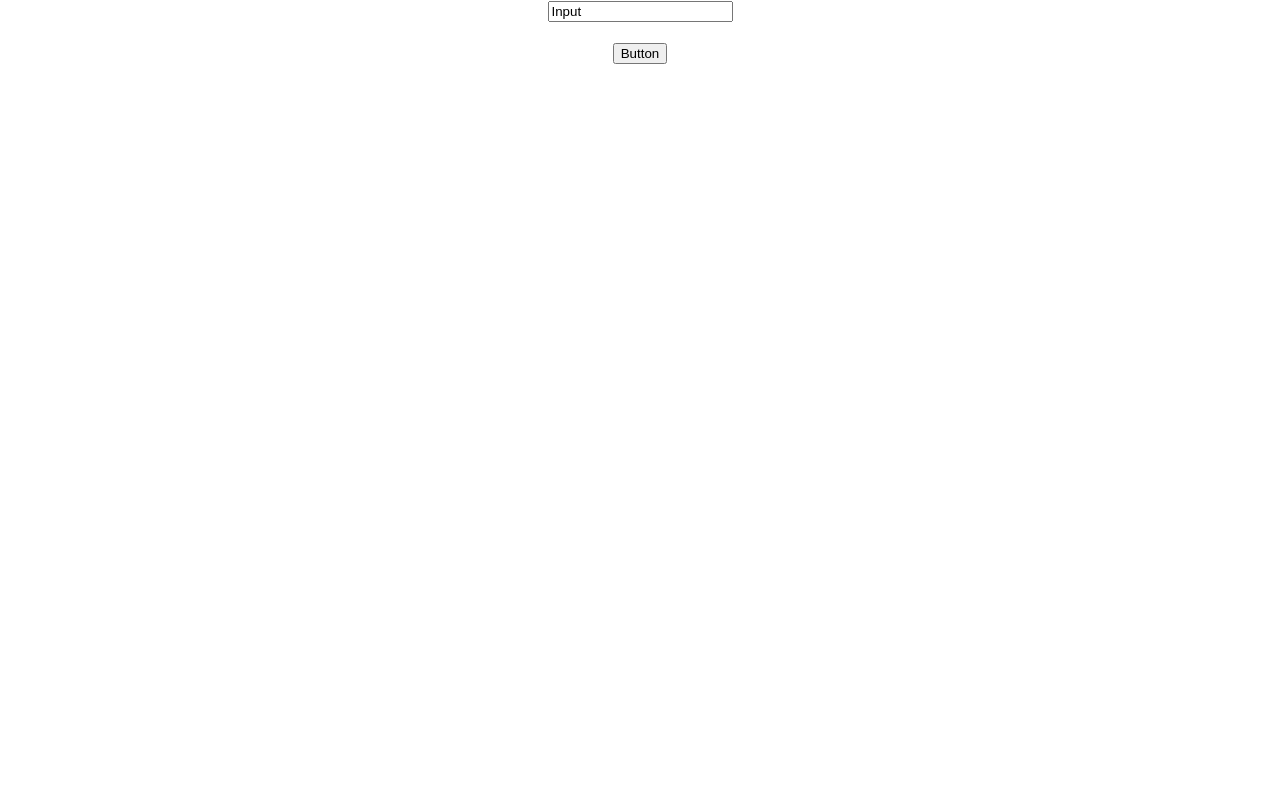
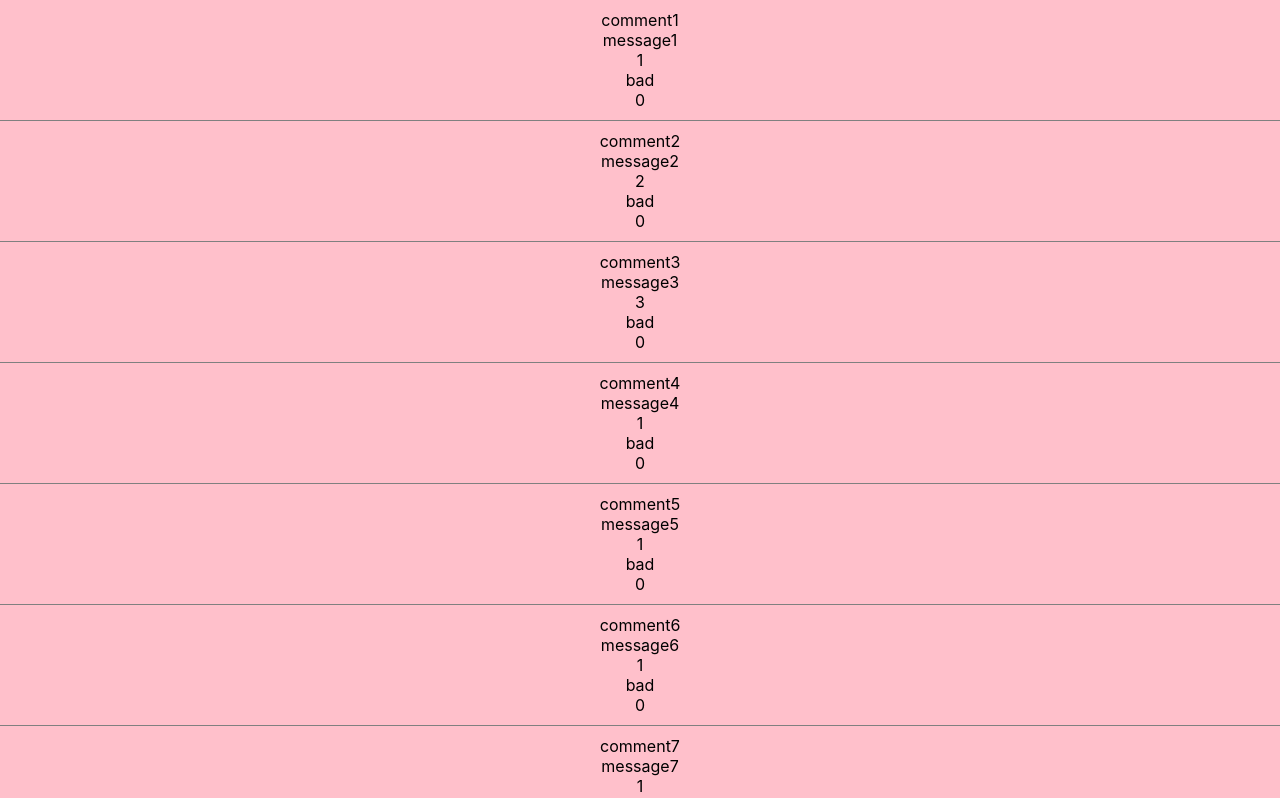
Before and after one commit to VvsJaemin/react-exercise-fa, a React (Create React App) app: page / in a window 1280 px wide. Shown: the top 798 px of the page. Built offline with nearby package versions, Linux system fonts and the light colour scheme.

Commit message:
feat : Memoization(useMemo & useCallback)

```diff
--- a/src/App.js
+++ b/src/App.js
@@ -5,6 +5,7 @@ import Dialog from './components/3-6.Composition2/Dialog';
 import ThankyouDialog from './components/3-6.Composition2/ThankyouDialog';
 import Input from './components/3-7.HOC/Input';
 import Button from './components/3-7.HOC/Button';
+import Memo from './components/3-8.Memoization/Memo';
 // import List from './components/2-9.List/List';
 // import Condition from './components/2-8.ConditionalRendering/Condition';
 // import Event from './components/2-7.Event/Event';
@@ -17,10 +18,11 @@ import Button from './components/3-7.HOC/Button';
 function App() {
   return (
     <div className="App">
-      <Input/>
+      <Memo/>
+      {/* <Input/>
       <br/>
       <br/>
-      <Button/>
+      <Button/> */}
       {/* <ThankyouDialog/> */}
       {/* <Dialog/> */}
       {/* <WelcomeDialog /> */}
--- /dev/null
+++ b/src/components/3-8.Memoization/CommentItem.css
@@ -0,0 +1,7 @@
+.CommentItem{
+    border-bottom: 1px solid grey;
+    padding: 10px;
+    background-color: pink;
+    cursor: pointer;
+
+}
--- /dev/null
+++ b/src/components/3-8.Memoization/CommentItem.jsx
@@ -0,0 +1,49 @@
+import React, {Profiler, memo, useState, useMemo} from 'react'
+import "./CommentItem.css";
+function CommentItem({title, content, likes, onClick}) {
+
+    const [clickCount, setClickCount] =useState(0);
+
+function onRenderCallback(
+  id, // 방금 커밋된 Profiler 트리의 "id"
+  phase, // "mount" (트리가 방금 마운트가 된 경우) 혹은 "update"(트리가 리렌더링된 경우)
+  actualDuration, // 커밋된 업데이트를 렌더링하는데 걸린 시간
+  baseDuration, // 메모이제이션 없이 하위 트리 전체를 렌더링하는데 걸리는 예상시간
+  startTime, // React가 언제 해당 업데이트를 렌더링하기 시작했는지
+  commitTime, // React가 해당 업데이트를 언제 커밋했는지
+  interactions // 이 업데이트에 해당하는 상호작용들의 집합
+) {
+  // 렌더링 타이밍을 집합하거나 로그...
+  console.log(`actualDuration(${title} : ${actualDuration})`)
+}
+
+    const handleClick =()=>{
+        onClick();
+        setClickCount((prev)=>prev + 1)
+        alert(`${title} 눌림`)
+    }
+
+    // likes 값이 변경되었을 때만 실행
+    const rate = useMemo(()=>{
+        console.log('rate check')
+        return likes > 10 ? 'Good' : 'bad';
+    }, [likes]);
+
+  return (
+   <Profiler id="commentItem" onRender={onRenderCallback}>
+    <div className='CommentItem' onClick={handleClick}>
+      <span>{title}</span>
+      <br />
+      <span>{content}</span>
+      <br />
+      <span>{likes}</span>
+      <br />
+      <span>{rate}</span>
+      <br />
+      <span>{clickCount}</span>
+    </div>
+   </Profiler>
+  )
+}
+
+export default memo(CommentItem)
--- /dev/null
+++ b/src/components/3-8.Memoization/Comments.jsx
@@ -0,0 +1,28 @@
+import React, { useCallback } from 'react'
+import CommentItem from './CommentItem'
+
+function Comments({commentList}) {
+    // 한 번만 실행되도록 함. useCallback없이는 렌더링 될 때마다 props가 다르기 때문에 매번 값이 호출
+
+
+    // 특정한 값을 memoization할 땐 useMemo 사용, 특정 함수를 memoization 할 땐 useCallback을 사용(props가 같은지 살펴봐야함. 미 설정 시 다르고 memoization을 하면 재 렌더링이 되어도 props는 변하지 않음)
+    const handleClick =useCallback(()=>{
+        console.log('눌림')
+    },[]);
+
+  return (
+    <div>
+      {commentList.map((comment)=>(
+            <CommentItem
+            key={comment.title}
+            title={comment.title}
+            content={comment.content}
+            likes={comment.likes}
+            onClick={handleClick}
+            />
+        ))}
+    </div>
+  )
+}
+
+export default Comments
--- /dev/null
+++ b/src/components/3-8.Memoization/Memo.jsx
@@ -0,0 +1,33 @@
+import React, { useEffect, useState } from 'react'
+import Input from '../3-7.HOC/Input';
+import Comments from './Comments';
+
+const commentList = [
+    {title:"comment1", content:"message1", likes:1},
+    {title:"comment2", content:"message2", likes:2},
+    {title:"comment3", content:"message3", likes:3},
+];
+
+function Memo() {
+    const [comments, setComments] = useState(commentList)
+
+    useEffect(()=>{
+        const interval = setInterval(()=>{
+            setComments((prevComment)=>[
+                ...prevComment,
+                {
+                    title:`comment${prevComment.length +1}`, content:`message${prevComment.length + 1}`, likes:1
+                }
+            ])
+        }, 1000);
+
+        return ()=>{
+            clearInterval(interval);
+        }
+    },[])
+
+  return  <Comments commentList={comments}/>
+
+}
+
+export default Memo
```
